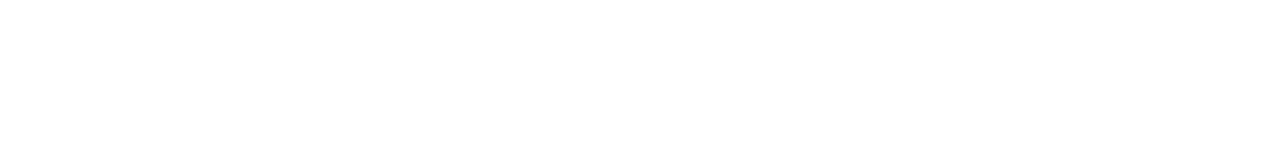
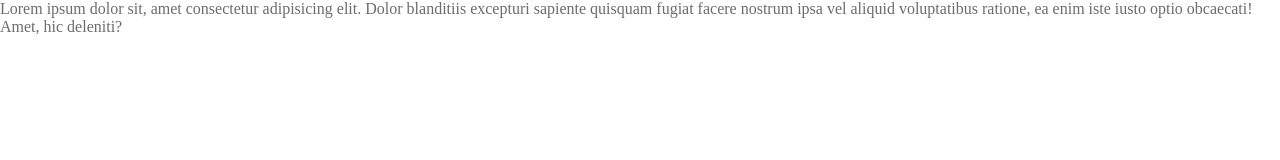
Before and after one commit to jricass/Projeto-Travelgram, a plain HTML site: page index.html in a window 1280 px wide. Drawn offline with Linux system fonts and the light colour scheme.

Commit message:
style guide

```diff
--- a/index.html
+++ b/index.html
@@ -7,6 +7,8 @@
   <link rel="stylesheet" href="styles/index.css">
 </head>
 <body>
-
+  <p>
+    Lorem ipsum dolor sit, amet consectetur adipisicing elit. Dolor blanditiis excepturi sapiente quisquam fugiat facere nostrum ipsa vel aliquid voluptatibus ratione, ea enim iste iusto optio obcaecati! Amet, hic deleniti?
+  </p>
 </body>
 </html>
--- a/styles/global.css
+++ b/styles/global.css
@@ -3,3 +3,18 @@
   padding: 0;
   box-sizing: border-box;
 }
+
+:root {
+  --brand-color: #EF5F4C;
+  --background-color: #FFFFFF;
+  --surface-color: #F5F5F5;
+  --skeleton-color: #D9D9D9;
+  --shape-transparency: #ffffff8f;
+  --text-color-primary: #313131;
+  --text-color-secondary: #6C6C6C;
+}
+
+body {
+  color: var(--text-color-secondary);
+  background-color: var(--background-color);
+}
```
Also changed, not shown: assets/AirplaneTilt.svg (added), assets/Image 01.png (added), assets/Image 02.png (added), assets/Image 03.png (added), assets/Image 04.png (added), assets/Image 05.png (added), assets/Image 06.png (added), assets/Image 07.png (added), assets/Image 08.png (added), assets/Image 09.png (added), assets/Image 10.png (added), assets/Image 11.png (added), assets/Image.svg (added), assets/Logo.svg (added), 2 more files, 1 other file.
